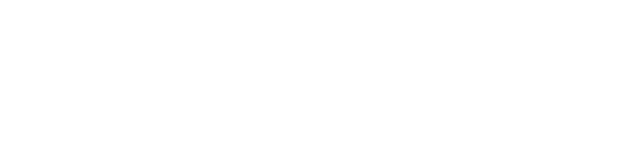
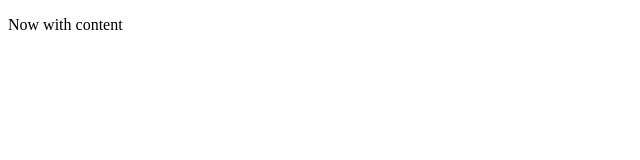
Before and after one commit to nathan-pham/test-graphite, a plain HTML site: page index.html in a window 1280 px wide. Shown: the whole page, without its empty margins (0-640 px from the left). Drawn offline with Linux system fonts and the light colour scheme.

Commit message:
include text

```diff
--- a/index.html
+++ b/index.html
@@ -6,5 +6,7 @@
         <meta name="viewport" content="width=device-width, initial-scale=1.0" />
         <title>Practice Graphite</title>
     </head>
-    <body></body>
+    <body>
+        <p>Now with content</p>
+    </body>
 </html>
```
